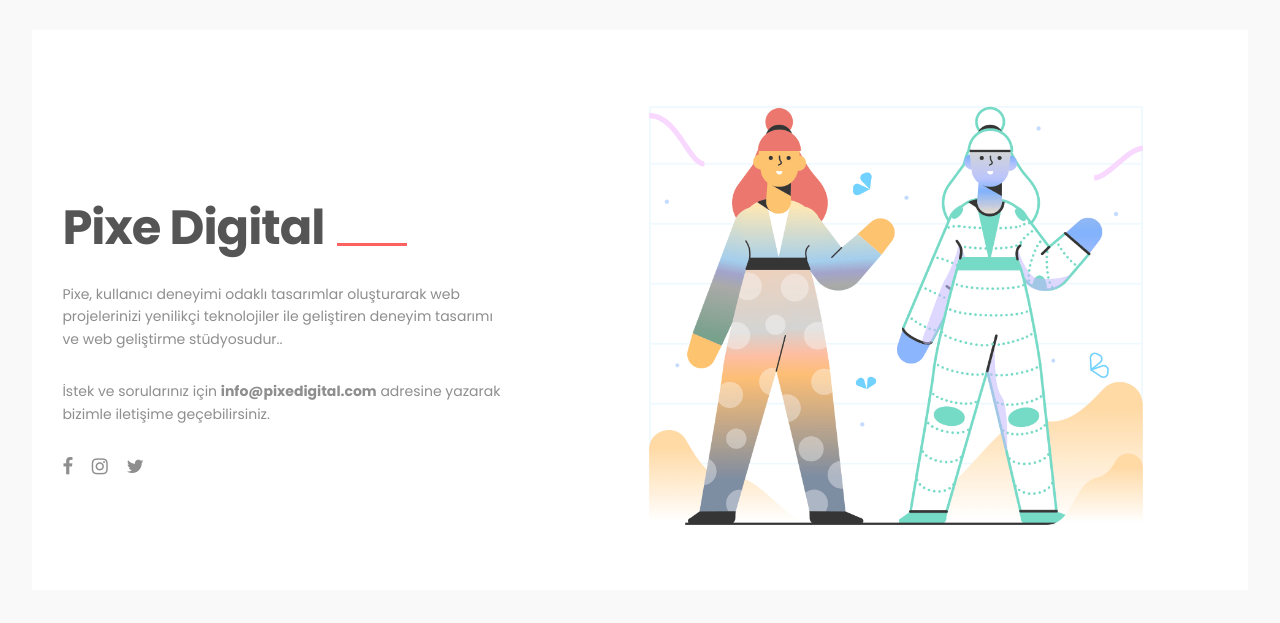
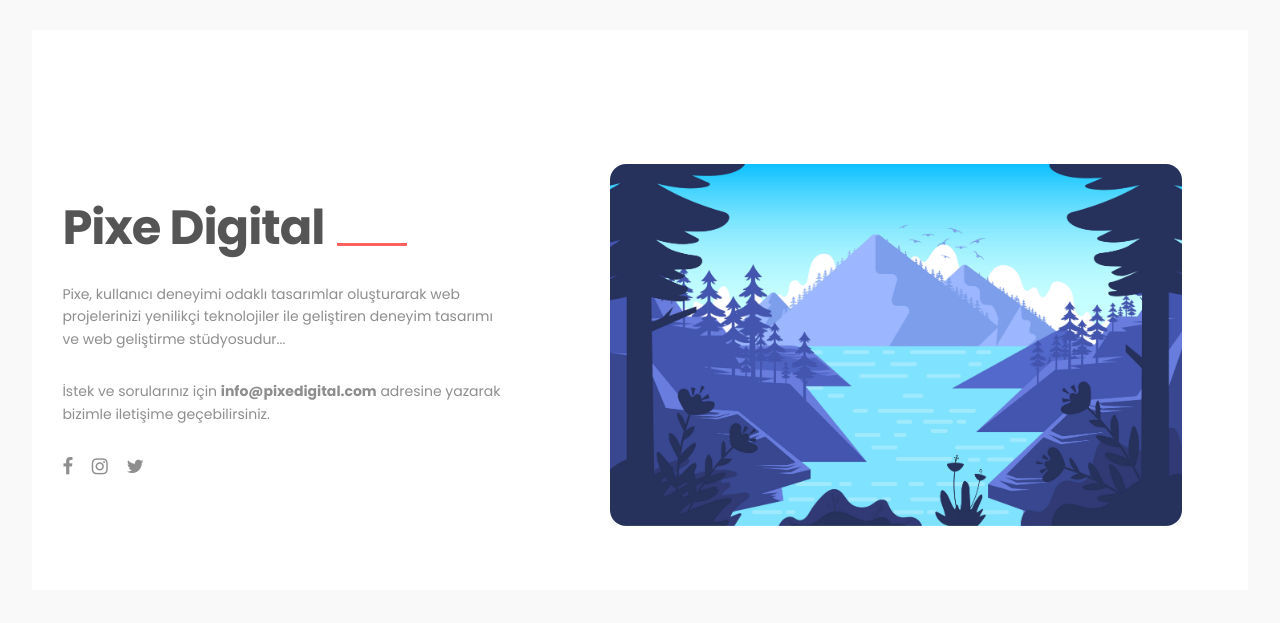
Before and after one commit to endererce/pixeweb, a PHP site: page /index.html in a window 1280 px wide. Shown: the top 623 px of the page. Run offline with PHP 8.4, Linux system fonts and the light colour scheme.

Commit message:
dag change

```diff
--- a/assets/css/main.css
+++ b/assets/css/main.css
@@ -511,7 +511,7 @@ svg path {
 #hero .wrapper .photographer img {
 width: 90%;
     opacity: 0.95;
-    border-radius: 0px;
+    border-radius: 16px;
     margin-left: 2em;
     margin-top: 5em;
 
--- a/index.html
+++ b/index.html
@@ -27,13 +27,13 @@
 	      <div class="wrapper">
 	        <div class="welcome">
 	          <h1><strong>Pixe Digital</strong></h1>
-	          <p>Pixe, kullanıcı deneyimi odaklı tasarımlar oluşturarak web projelerinizi yenilikçi teknolojiler ile geliştiren deneyim tasarımı ve web geliştirme stüdyosudur..</p>
+	          <p>Pixe, kullanıcı deneyimi odaklı tasarımlar oluşturarak web projelerinizi yenilikçi teknolojiler ile geliştiren deneyim tasarımı ve web geliştirme stüdyosudur...</p>
 	          <p>İstek ve sorularınız için <strong>info@pixedigital.com</strong> adresine yazarak bizimle iletişime geçebilirsiniz. </p>
 	          <a href="https://www.facebook.com/pixedigital" target="_blank" class="fa fa-facebook fa-lg"></a>
 			  <a href="https://www.instagram.com/pixedigital/" target="_blank" class="fa fa-instagram fa-lg"></a>
 			  <a href="https://twitter.com/pixedigital" target="_blank" class="fa fa-twitter fa-lg"></a>
 	          </div>
-	        <div class="photographer"><img src="assets/img/banner.png" alt="Photographer"></div>
+	        <div class="photographer"><img src="assets/img/dag.jpg" alt="Photographer"></div>
 	      </div>
 	   </section>
 	<script src="https://ajax.googleapis.com/ajax/libs/jquery/2.2.4/jquery.min.js"></script>
```
